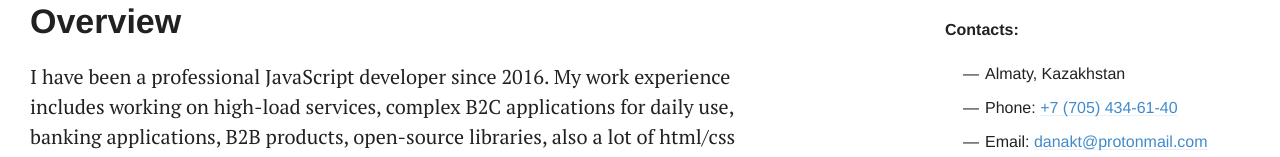
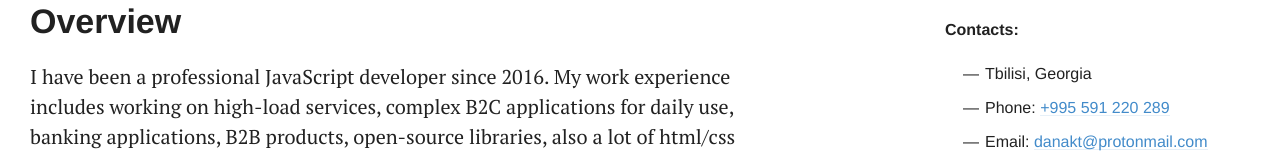
Before and after one commit to danakt/danakt.github.io, a Next.js app: page /cv in a window 1280 px wide. Shown: the part 300-457 px from the top of the page. Built offline with nearby package versions, Linux system fonts and the light colour scheme.

Commit message:
Change contacts in cv

```diff
--- a/src/pages/cv.tsx
+++ b/src/pages/cv.tsx
@@ -17,12 +17,12 @@ const CvMarkup = () => {
             </p>
 
             <ul>
-              <li>Almaty, Kazakhstan</li>
+              <li>Tbilisi, Georgia</li>
 
               <li>
                 Phone:{' '}
                 <noindex>
-                  <a href="tel:+77054346140">+7 (705) 434-61-40</a>
+                  <a href="tel:+995591220289">+995 591 220 289</a>
                 </noindex>
               </li>
 
```
